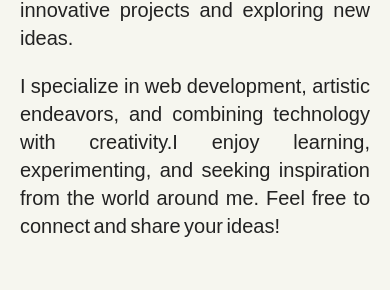
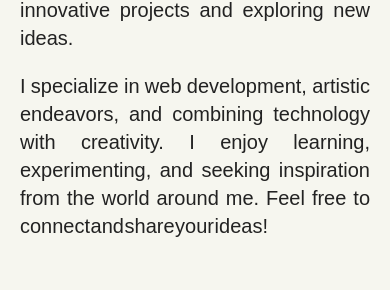
Before and after one commit to kironroy/kironroy-react, a React (Create React App) app: page / in a window 390 px wide. Shown: the part 873-1163 px from the top of the page. Built offline with nearby package versions, Linux system fonts and the light colour scheme; a web font is replaced by a local one.

Commit message:
About.js
- word-spacing

```diff
--- a/src/components/About.css
+++ b/src/components/About.css
@@ -38,7 +38,7 @@
   .about p {
     font-size: 1em; /* Smaller font for mobile */
     line-height: 1.4;
-    word-spacing: -2px; /* Tighter word spacing for mobile */
+    word-spacing: -5px; /* Tighter word spacing for mobile */
   }
   .about-image {
     max-width: 80%;
--- a/src/components/About.js
+++ b/src/components/About.js
@@ -20,7 +20,7 @@ const About = () => {
         </p>
         <p>
           I specialize in web development, artistic endeavors, and combining
-          technology with creativity.I enjoy learning, experimenting, and seeking inspiration from the world around
+          technology with creativity. I enjoy learning, experimenting, and seeking inspiration from the world around
           me. Feel free to connect and share your ideas!
         </p>
       </div>
```
